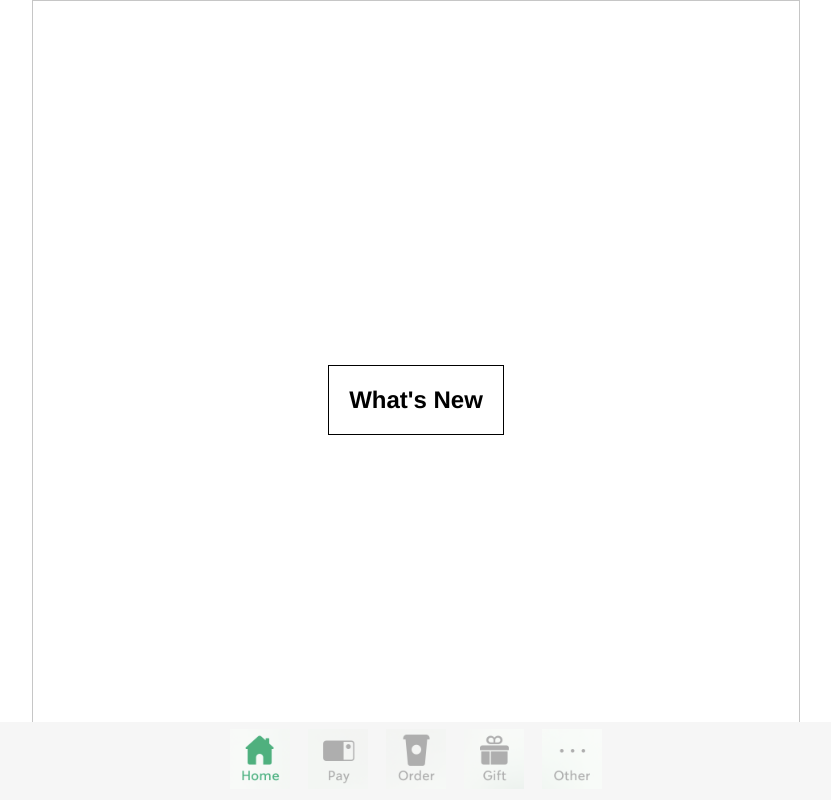
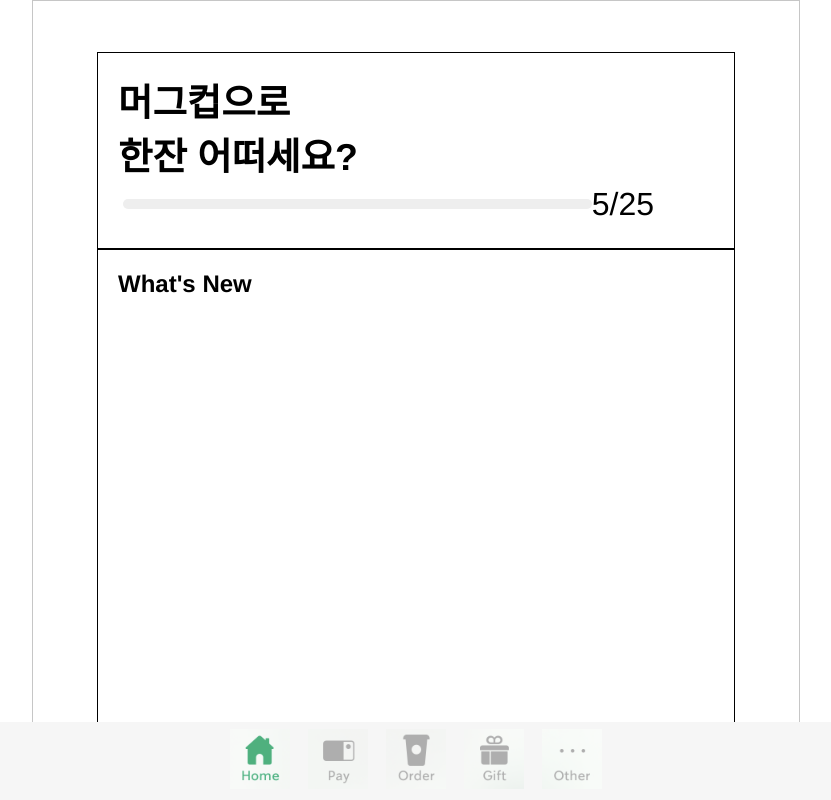
Before and after one commit to heavyswimmer/vue-clone-starbucks, a Vue app: page / in a window 1280 px wide. Before the commit this address had no page. Shown: the whole page, without its empty margins (224-1055 px from the left). Built offline with nearby package versions, Linux system fonts and the light colour scheme; a web font is replaced by a local one.

Commit message:
메인 화면 컴포넌트 레이아웃 구상

```diff
--- a/src/App.vue
+++ b/src/App.vue
@@ -1,5 +1,5 @@
 <template>
-  <section>
+  <section class="app-main">
     <router-view/>
   </section>
 </template>
@@ -27,14 +27,15 @@
   justify-content: center;
   align-items: center;
 }
-section {
+.app-main {
   width: 768px;
   height: 100vh;
   display: flex;
   flex-direction: column;
-  align-items: center;
+  /* align-items: center; */
   justify-content: center;
   border: 1px solid #C6C6C6;
+  padding: 5%;
   /* border-radius: 10px; */
 }
 </style>
--- a/src/components/main/cSU_EventList.vue
+++ b/src/components/main/cSU_EventList.vue
@@ -9,6 +9,7 @@
 <style scoped>
   .event-area {
     width: 100%;
+    height: 500px;
     padding: 20px;
     border: 1px solid #000;
   }
--- a/src/components/main/cSU_ProgressBar.vue
+++ b/src/components/main/cSU_ProgressBar.vue
@@ -1,4 +1,14 @@
 <template>
+  <section class="landing">
+    <div class="landing-title">
+      <h1>머그컵으로<br/>
+      한잔 어떠세요?</h1>
+    </div>
+    <div class="progress-bar-container">
+      <div class="progress-bar"></div>
+      <span class="point">5/25</span>
+    </div>
+  </section>
 </template>
 
 <script>
@@ -7,4 +17,27 @@ export default {
 </script>
 
 <style scoped>
+  .landing {
+    border: 1px solid #000;
+    padding: 20px;
+  }
+  .landing-title {
+    font-size: 2rem;
+    text-align: left;
+  }
+  .progress-bar-container {
+    display: flex;
+    justify-content: left;
+    align-items: center;
+    margin: 5px;
+  }
+  .progress-bar {
+    background-color: #eee;
+    border-radius: 20px;
+    width: 80%;
+    height: 10px;
+  }
+  .point {
+    font-size: 2rem;
+  }
 </style>
--- a/src/components/order/cSU_OrderHeader.vue
+++ b/src/components/order/cSU_OrderHeader.vue
@@ -6,7 +6,7 @@
 
 <style scoped>
   .header {
-    position: fixed;
+    /* position: fixed; */
     width: 80px;
     background-color: #fff;
     border: 1px solid #000;
--- a/src/pages/pSU_HomeView.vue
+++ b/src/pages/pSU_HomeView.vue
@@ -1,5 +1,6 @@
 <template>
   <div class="home">
+    <ProgressBar/>
     <EventList/>
     <MainFooter/>
   </div>
@@ -7,12 +8,14 @@
 
 <script>
 // @ is an alias to /src
+import ProgressBar from '../components/main/cSU_ProgressBar.vue'
 import EventList from '../components/main/cSU_EventList.vue'
 import MainFooter from '../components/main/cSU_MainFooter.vue'
 
 export default {
   name: 'HomeView',
   components: {
+    ProgressBar,
     EventList,
     MainFooter
   }
```
